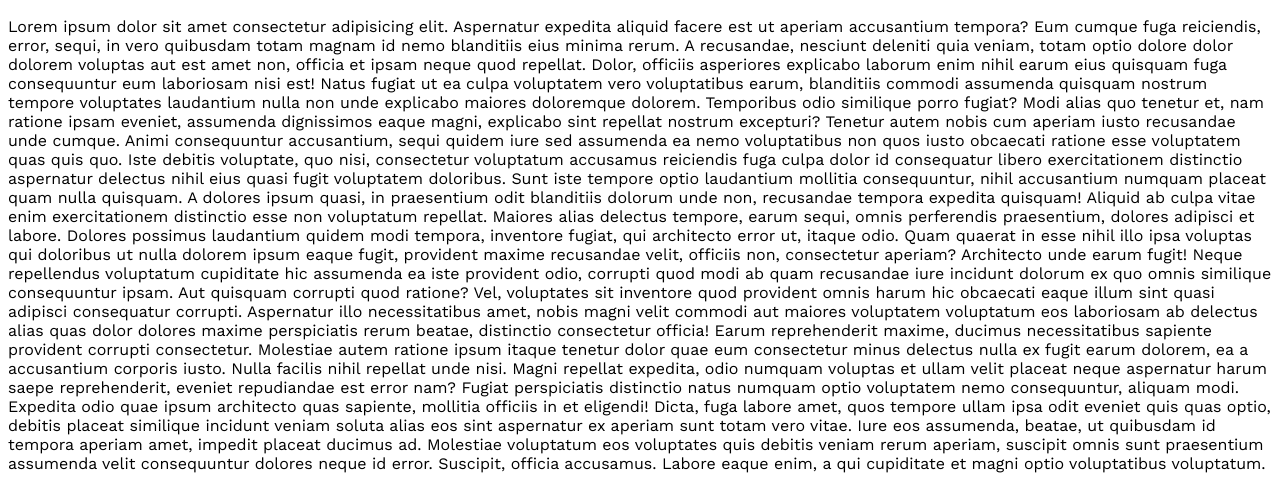
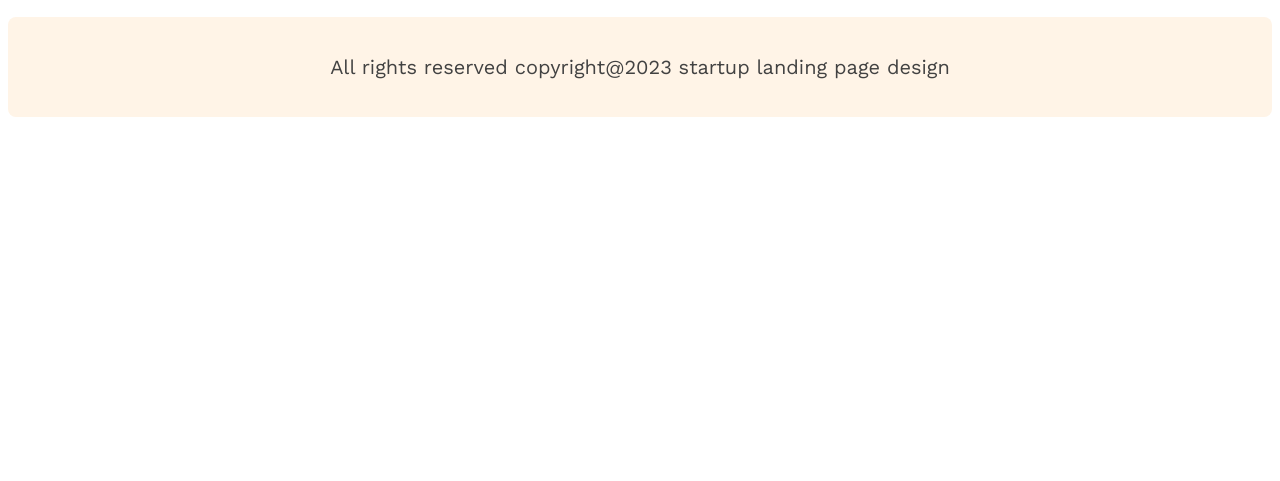
Before and after one commit to Mostofarusho/g3-architects-website, a plain HTML site: page index.html in a window 1280 px wide. Shown: the part 2712-3193 px from the top of the page. After the commit the page ends 2837 px from the top, so only its background shows below. Drawn offline with nearby package versions, Linux system fonts and the light colour scheme.

Commit message:
Footer  Section Completed

```diff
--- a/index.html
+++ b/index.html
@@ -115,23 +115,10 @@
 
     </main>
     <footer>
-        <div>Lorem ipsum dolor sit amet consectetur adipisicing elit. Aspernatur expedita aliquid facere est ut aperiam accusantium tempora? Eum cumque fuga reiciendis, error, sequi, in vero quibusdam totam magnam id nemo blanditiis eius minima rerum. A recusandae,
-            nesciunt deleniti quia veniam, totam optio dolore dolor dolorem voluptas aut est amet non, officia et ipsam neque quod repellat. Dolor, officiis asperiores explicabo laborum enim nihil earum eius quisquam fuga consequuntur eum laboriosam nisi
-            est! Natus fugiat ut ea culpa voluptatem vero voluptatibus earum, blanditiis commodi assumenda quisquam nostrum tempore voluptates laudantium nulla non unde explicabo maiores doloremque dolorem. Temporibus odio similique porro fugiat? Modi
-            alias quo tenetur et, nam ratione ipsam eveniet, assumenda dignissimos eaque magni, explicabo sint repellat nostrum excepturi? Tenetur autem nobis cum aperiam iusto recusandae unde cumque. Animi consequuntur accusantium, sequi quidem iure
-            sed assumenda ea nemo voluptatibus non quos iusto obcaecati ratione esse voluptatem quas quis quo. Iste debitis voluptate, quo nisi, consectetur voluptatum accusamus reiciendis fuga culpa dolor id consequatur libero exercitationem distinctio
-            aspernatur delectus nihil eius quasi fugit voluptatem doloribus. Sunt iste tempore optio laudantium mollitia consequuntur, nihil accusantium numquam placeat quam nulla quisquam. A dolores ipsum quasi, in praesentium odit blanditiis dolorum
-            unde non, recusandae tempora expedita quisquam! Aliquid ab culpa vitae enim exercitationem distinctio esse non voluptatum repellat. Maiores alias delectus tempore, earum sequi, omnis perferendis praesentium, dolores adipisci et labore. Dolores
-            possimus laudantium quidem modi tempora, inventore fugiat, qui architecto error ut, itaque odio. Quam quaerat in esse nihil illo ipsa voluptas qui doloribus ut nulla dolorem ipsum eaque fugit, provident maxime recusandae velit, officiis non,
-            consectetur aperiam? Architecto unde earum fugit! Neque repellendus voluptatum cupiditate hic assumenda ea iste provident odio, corrupti quod modi ab quam recusandae iure incidunt dolorum ex quo omnis similique consequuntur ipsam. Aut quisquam
-            corrupti quod ratione? Vel, voluptates sit inventore quod provident omnis harum hic obcaecati eaque illum sint quasi adipisci consequatur corrupti. Aspernatur illo necessitatibus amet, nobis magni velit commodi aut maiores voluptatem voluptatum
-            eos laboriosam ab delectus alias quas dolor dolores maxime perspiciatis rerum beatae, distinctio consectetur officia! Earum reprehenderit maxime, ducimus necessitatibus sapiente provident corrupti consectetur. Molestiae autem ratione ipsum
-            itaque tenetur dolor quae eum consectetur minus delectus nulla ex fugit earum dolorem, ea a accusantium corporis iusto. Nulla facilis nihil repellat unde nisi. Magni repellat expedita, odio numquam voluptas et ullam velit placeat neque aspernatur
-            harum saepe reprehenderit, eveniet repudiandae est error nam? Fugiat perspiciatis distinctio natus numquam optio voluptatem nemo consequuntur, aliquam modi. Expedita odio quae ipsum architecto quas sapiente, mollitia officiis in et eligendi!
-            Dicta, fuga labore amet, quos tempore ullam ipsa odit eveniet quis quas optio, debitis placeat similique incidunt veniam soluta alias eos sint aspernatur ex aperiam sunt totam vero vitae. Iure eos assumenda, beatae, ut quibusdam id tempora
-            aperiam amet, impedit placeat ducimus ad. Molestiae voluptatum eos voluptates quis debitis veniam rerum aperiam, suscipit omnis sunt praesentium assumenda velit consequuntur dolores neque id error. Suscipit, officia accusamus. Labore eaque
-            enim, a qui cupiditate et magni optio voluptatibus voluptatum.</div>
+        <p> All rights reserved copyright@2023 startup landing page design </p>
+
     </footer>
+
 </body>
 
 </html>
--- a/styles/architects.css
+++ b/styles/architects.css
@@ -205,6 +205,24 @@ main>section {
 }
 
 
+/* Footer  */
+
+footer {
+    height: 100px;
+    border-radius: 8px;
+    background: rgb(255, 244, 231);
+    display: flex;
+    justify-content: center;
+    align-items: center;
+}
+
+footer p {
+    color: rgb(66, 66, 66);
+    font-size: 1.25rem;
+    font-weight: 400;
+}
+
+
 /* Responsive Media Query For Small Device */
 
 @media screen and (max-width:576px) {
```
